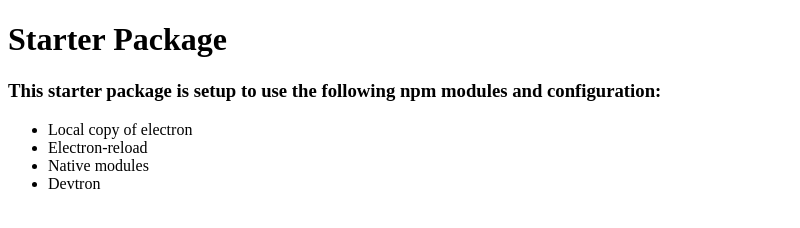
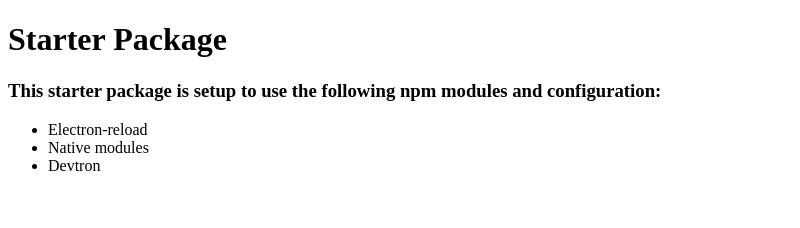
Before and after one commit to 2goldtess/electron-starter-package, an Electron app: page main.html in a window 800 px wide. Drawn offline with Linux system fonts and the light colour scheme.

Commit message:
Update main.html

```diff
--- a/main.html
+++ b/main.html
@@ -14,7 +14,6 @@
         <h1>Starter Package</h1>
         <h3>This starter package is setup to use the following npm modules and configuration:</h3>
         <ul>
-            <li>Local copy of electron</li>
             <li>Electron-reload</li>
             <li>Native modules</li>
             <li>Devtron</li>
```
